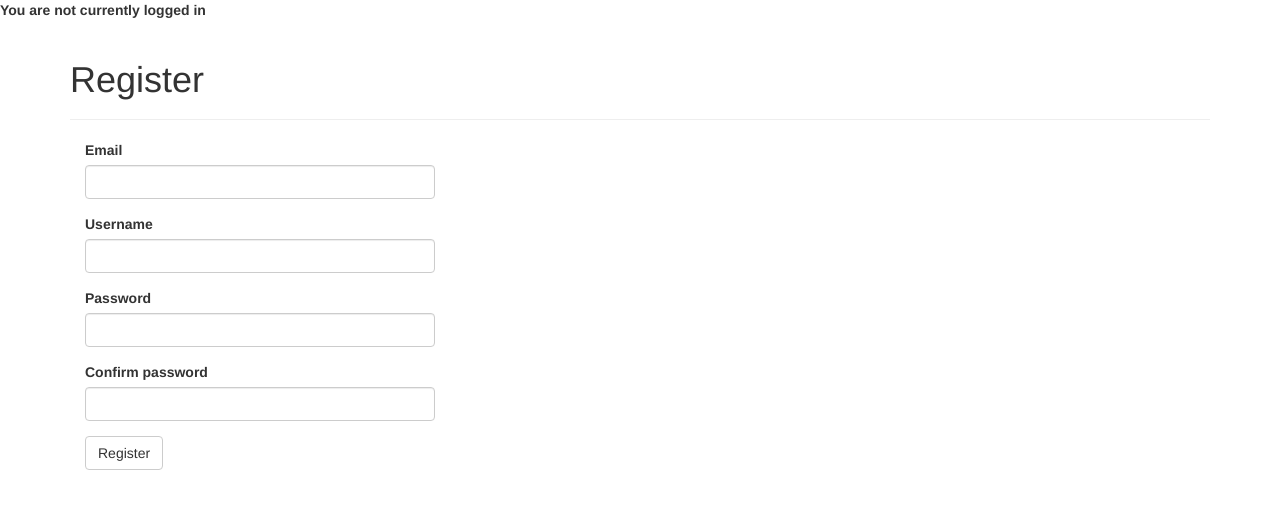
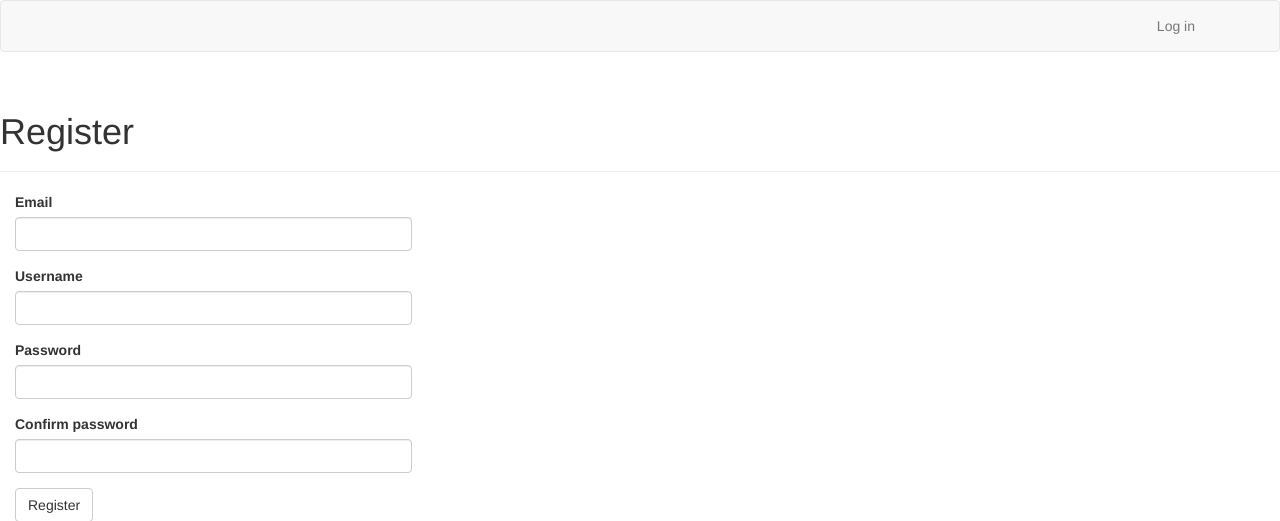
Before and after one commit to steven-mercatante/Flask-sandbox, a Flask app: page /auth/register in a window 1280 px wide. Shown: the top 521 px of the page. Run offline with Flask 2, Linux system fonts and the light colour scheme; parts of the project's set-up code (start-up, migrations or seed data) failed here and were passed over; some libraries are stand-ins or nearby versions.

Commit message:
Setup basic navbar

```diff
--- a/app/templates/base.html
+++ b/app/templates/base.html
@@ -4,19 +4,32 @@
 	{{ super() }}
 {% endblock %}
 
+{% block navbar %}
+	<div class="navbar navbar-default">
+		<div class="container">
+			<div class="navbar-collapse collapse">
+				{% if current_user.is_authenticated() %}
+				<ul class="nav navbar-nav navbar-right">
+					<li><a href="#">{{ current_user.username }}</a></li>
+					<li><a href="{{ url_for('auth.logout') }}">Log out</a></li>
+				</ul>
+				{% else %}
+				<ul class="nav navbar-nav navbar-right">
+					<li><a href="{{ url_for('auth.login') }}">Log in</a></li>
+				</ul>
+				{% endif %}
+			</div>
+		</div>
+	</div>
+{% endblock %}
+
 {% block content %}
-	{% if current_user.is_authenticated() %}
-	<b>You are logged in as {{ current_user.username }}</b><br>
-	{% else %}
-	<b>You are not currently logged in</b><br>
-	{% endif %}
-
 	<div class="container">
 		{% for message in get_flashed_messages() %}
 		<div class="alert">
 			{{ message }}
 		</div>
 		{% endfor %}
-		{% block page_content %}{% endblock %}
 	</div>
+	{% block page_content %}{% endblock %}
 {% endblock %}
```
